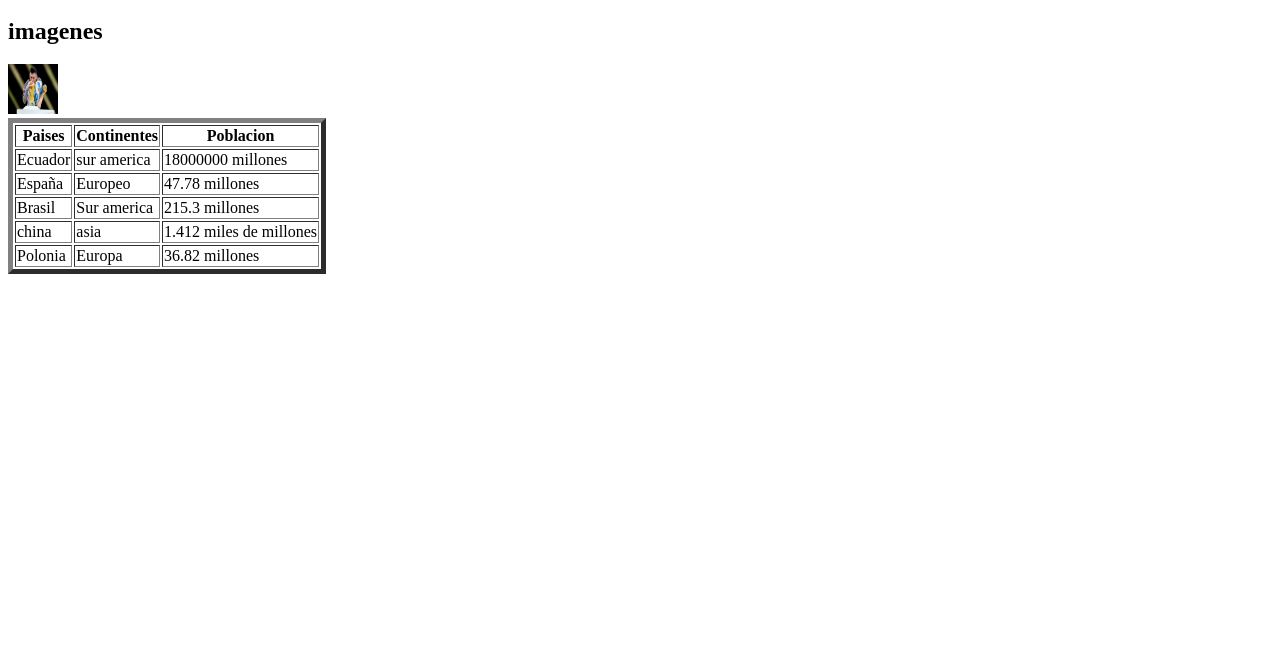
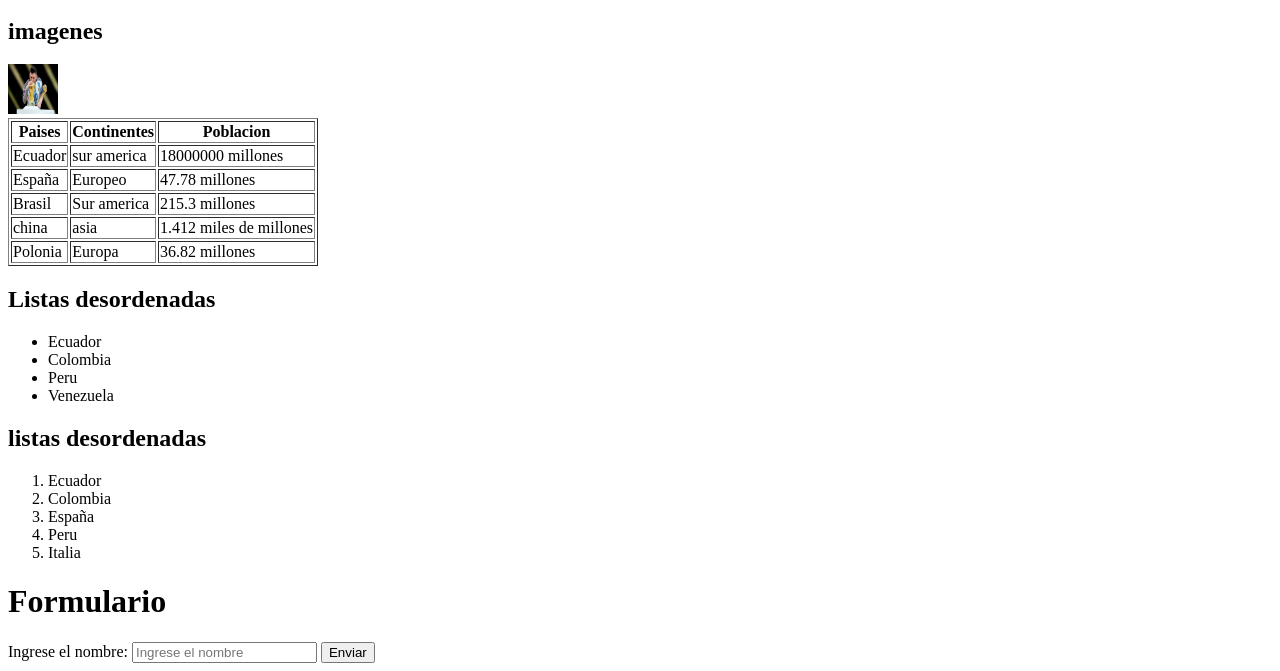
Before and after one commit to chrisLDU/holaweb, a plain HTML site: page index.html in a window 1280 px wide. Shown: the part 483-1154 px from the top of the page. Before the commit the page ends 800 px from the top, so only its background shows below. Drawn offline with Linux system fonts and the light colour scheme.

Commit message:
ingreso de proyecto spa

```diff
--- a/index.html
+++ b/index.html
@@ -40,7 +40,7 @@
 
 </div>
 <!--table-->
-<table border="5px">
+<table border="1px solid red">
    <!-- <tr>
         <td> paises</td>
         <td>continentes</td>
@@ -79,5 +79,29 @@
     </tbody>
 
 </table>
+<div>
+    <h2> Listas desordenadas </h2>
+    <ul>
+    <li> Ecuador</li>
+    <li>Colombia</li>
+    <li>Peru</li>
+    <li>Venezuela</li>
+    </ul>
+    <h2> listas desordenadas</h2>
+    <ol>
+        <li>Ecuador</li>
+        <li>Colombia</li>
+        <li>España</li>
+        <li>Peru</li>
+        <li>Italia</li>
+    </ol>
+</div>
+<div>
+    <h1>Formulario</h1>
+    <form action="" method="get"></form>
+    <label for="nombre">Ingrese el nombre:</label>
+    <input type="text" id="nombre" placeholder="Ingrese el nombre" required/>
+    <input type="submit" value="Enviar"
+</div>
 </body>
 </html>
```
Also changed, not shown: 2 other files.
